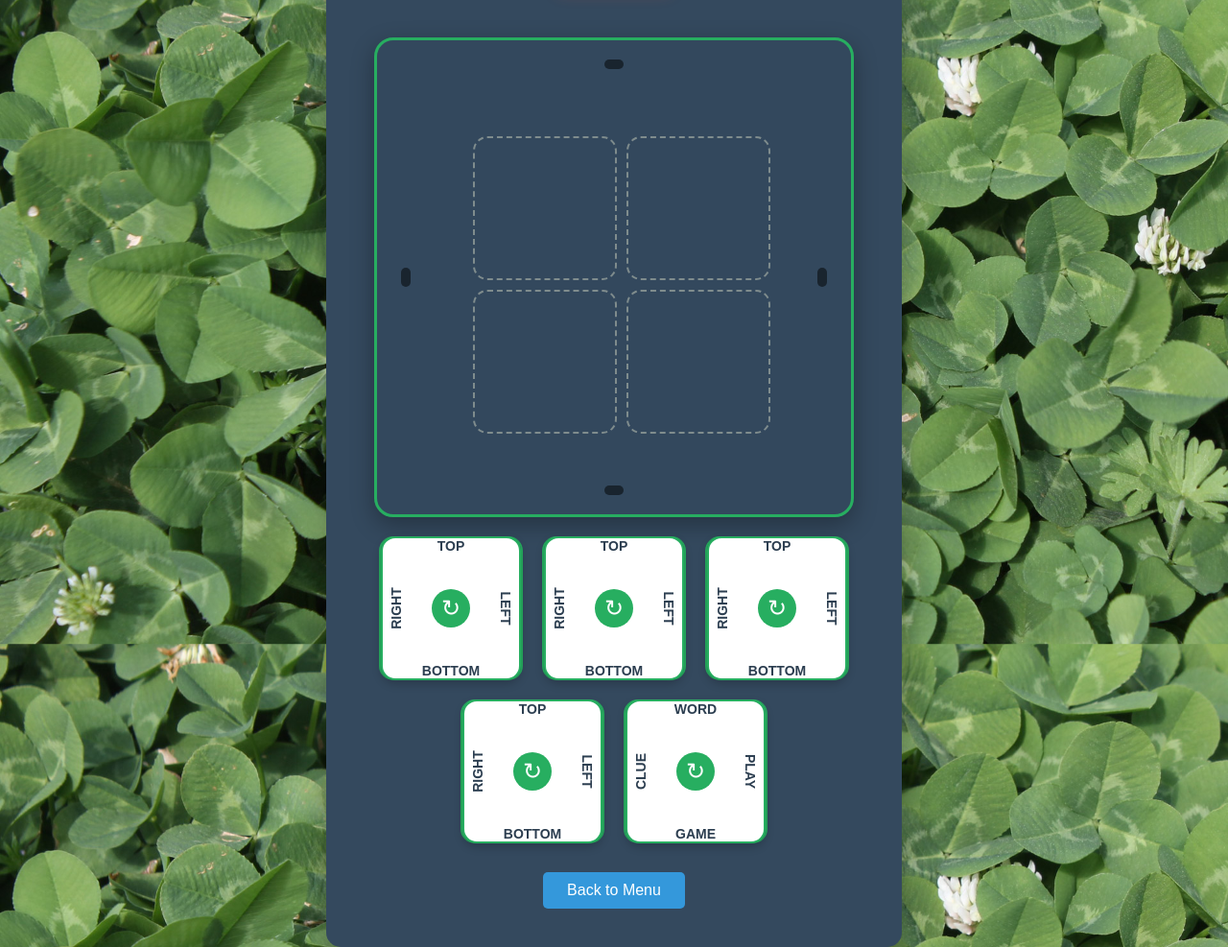
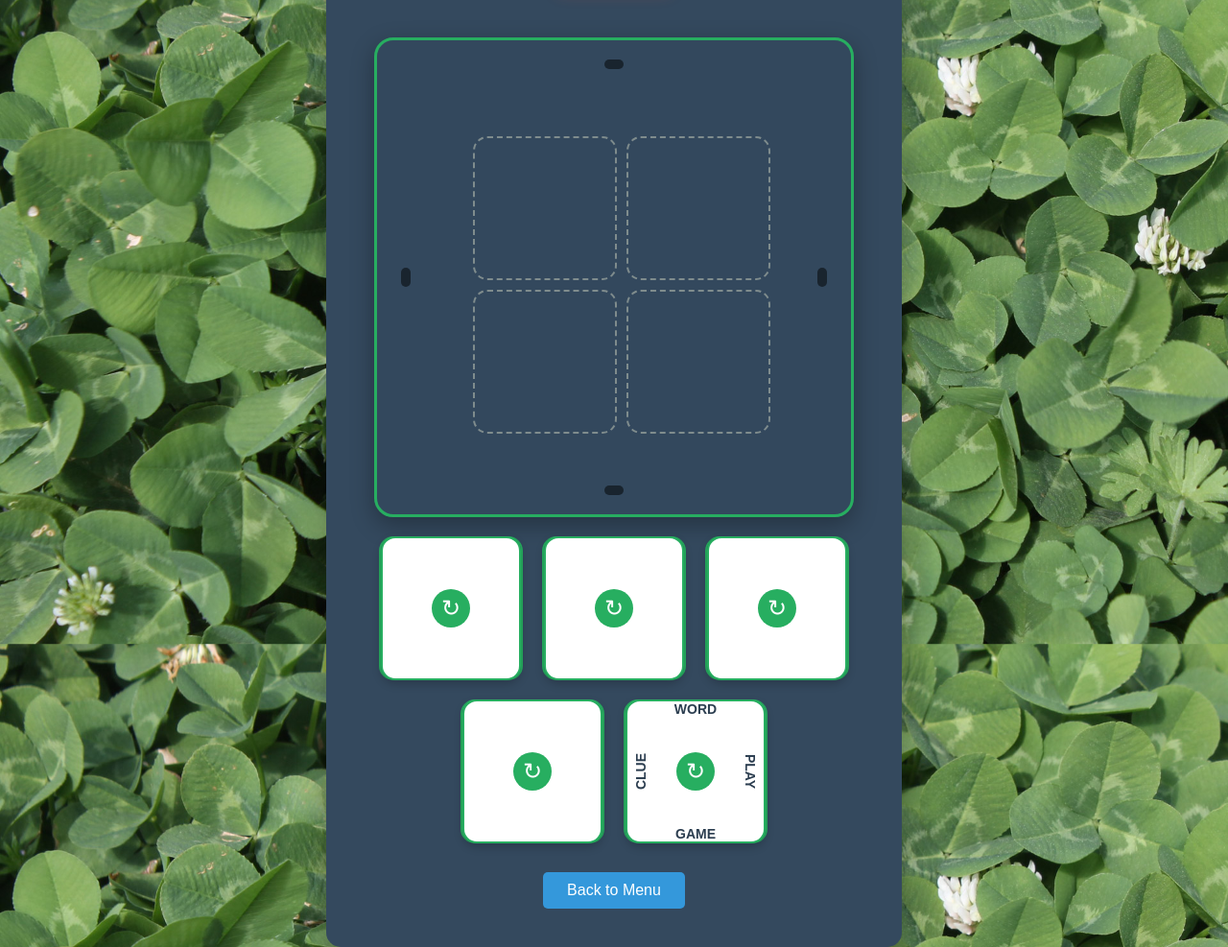
Before and after one commit to benchermside/cloverClues, a plain HTML site: page solve.html in a window 1280 px wide. Shown: the part 182-1169 px from the top of the page at 96% size. Drawn offline with Linux system fonts and the light colour scheme; no server answers.

Commit message:
Don't prepopulate with dummy words. Move styling into the CSS file.

```diff
--- a/solve.html
+++ b/solve.html
@@ -26,40 +26,40 @@
             </div>
 
             <!-- Card Holders -->
-            <div id="card-holder-area" style="display: flex; flex-wrap: wrap; gap: 20px; justify-content: center; margin-top: 20px; max-width: 490px; margin-left: auto; margin-right: auto;">
+            <div id="card-holder-area">
                 <div class="card-slot card-holder">
                     <div class="game-card" draggable="true">
-                        <div class="card-word top">TOP</div>
-                        <div class="card-word right">RIGHT</div>
-                        <div class="card-word bottom">BOTTOM</div>
-                        <div class="card-word left">LEFT</div>
+                        <div class="card-word top"></div>
+                        <div class="card-word right"></div>
+                        <div class="card-word bottom"></div>
+                        <div class="card-word left"></div>
                         <button class="rotate-btn">↻</button>
                     </div>
                 </div>
                 <div class="card-slot card-holder">
                     <div class="game-card" draggable="true">
-                        <div class="card-word top">TOP</div>
-                        <div class="card-word right">RIGHT</div>
-                        <div class="card-word bottom">BOTTOM</div>
-                        <div class="card-word left">LEFT</div>
+                        <div class="card-word top"></div>
+                        <div class="card-word right"></div>
+                        <div class="card-word bottom"></div>
+                        <div class="card-word left"></div>
                         <button class="rotate-btn">↻</button>
                     </div>
                 </div>
                 <div class="card-slot card-holder">
                     <div class="game-card" draggable="true">
-                        <div class="card-word top">TOP</div>
-                        <div class="card-word right">RIGHT</div>
-                        <div class="card-word bottom">BOTTOM</div>
-                        <div class="card-word left">LEFT</div>
+                        <div class="card-word top"></div>
+                        <div class="card-word right"></div>
+                        <div class="card-word bottom"></div>
+                        <div class="card-word left"></div>
                         <button class="rotate-btn">↻</button>
                     </div>
                 </div>
                 <div class="card-slot card-holder">
                     <div class="game-card" draggable="true">
-                        <div class="card-word top">TOP</div>
-                        <div class="card-word right">RIGHT</div>
-                        <div class="card-word bottom">BOTTOM</div>
-                        <div class="card-word left">LEFT</div>
+                        <div class="card-word top"></div>
+                        <div class="card-word right"></div>
+                        <div class="card-word bottom"></div>
+                        <div class="card-word left"></div>
                         <button class="rotate-btn">↻</button>
                     </div>
                 </div>
@@ -204,9 +204,7 @@
             }
         }
         async function initSolve(){
-            console.log("hi")
             const puzzle = await loadPuzzle(0);
-            console.log(puzzle);
 
             // Get all game cards
             const gameCards = document.querySelectorAll('.game-card');
--- a/style.css
+++ b/style.css
@@ -191,6 +191,17 @@ h1 {
     background-color: rgba(39, 174, 96, 0.1);
 }
 
+#card-holder-area {
+    display: flex;
+    flex-wrap: wrap;
+    gap: 20px;
+    justify-content: center;
+    margin-top: 20px;
+    max-width: 490px;
+    margin-left: auto;
+    margin-right: auto;
+}
+
 /* Rotate Button Styles */
 .rotate-btn {
     position: absolute;
```
